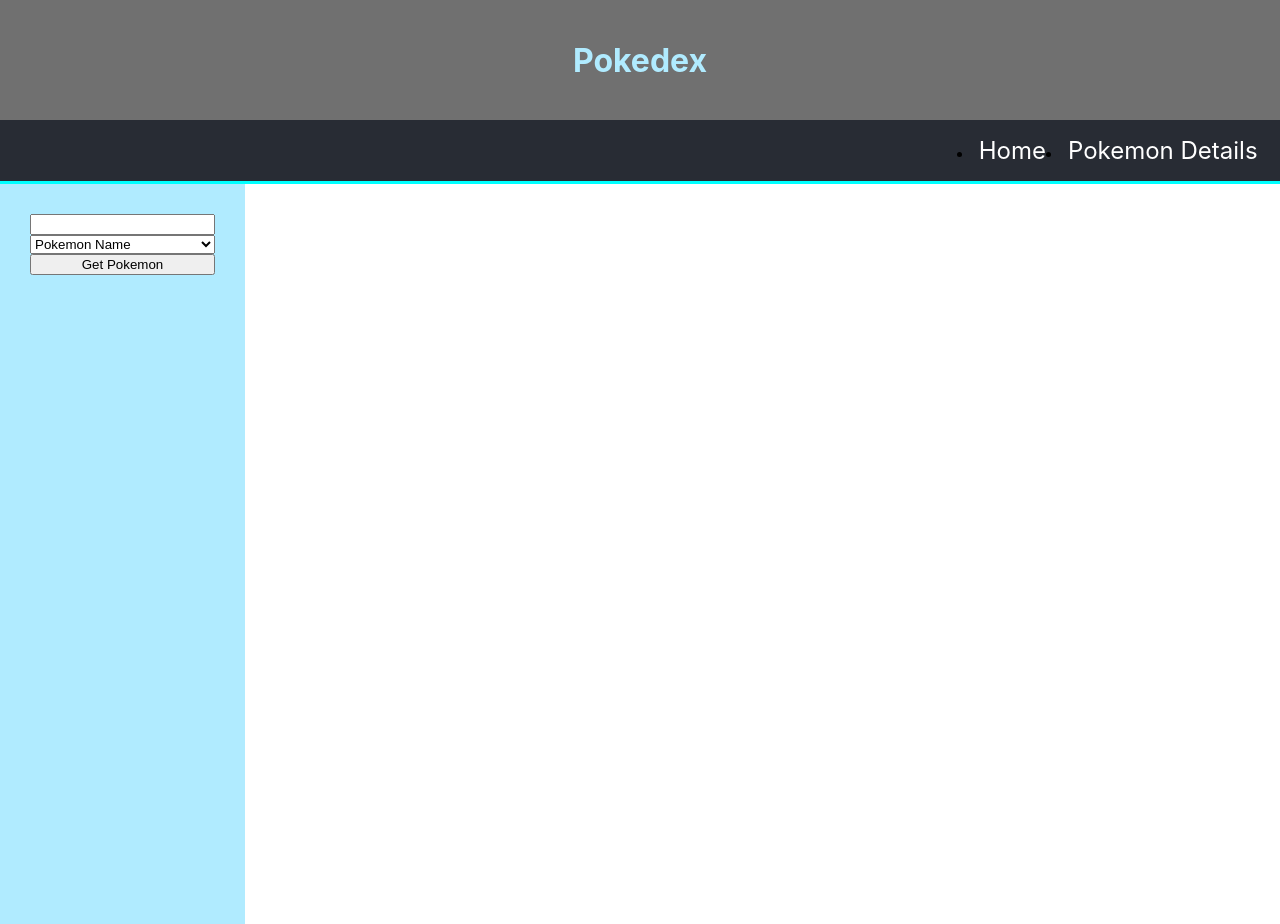
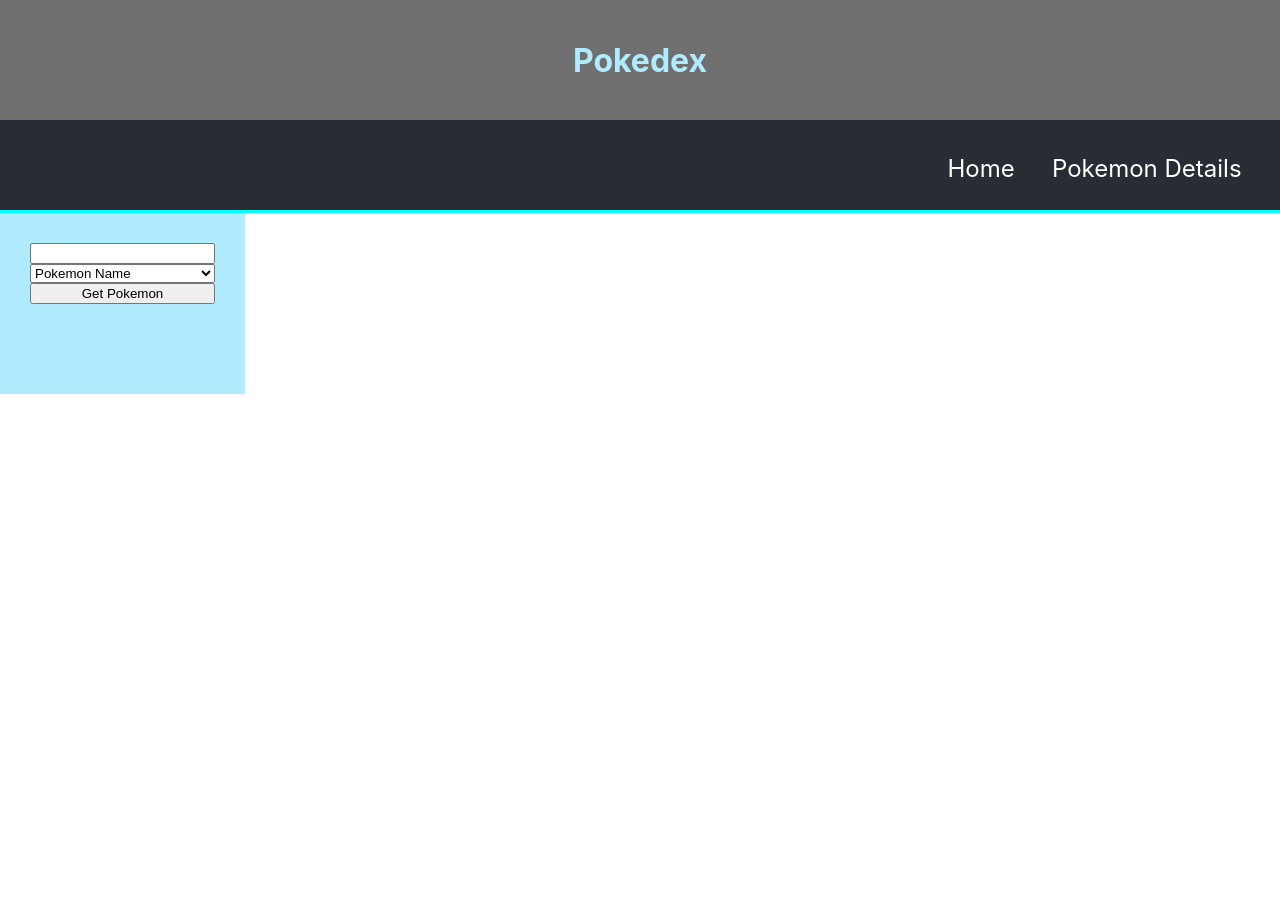
Before and after one commit to katiepdx/pokedex-lab-03, a React (Create React App) app: page / in a window 1280 px wide. After the commit the page ends 800 px from the top, so only its background shows below. Built offline with nearby package versions, Linux system fonts and the light colour scheme.

Commit message:
add styles

```diff
--- a/src/App.css
+++ b/src/App.css
@@ -11,11 +11,15 @@
 
 nav {
   display: flex;
-  padding: 1rem;
   border-bottom: cyan 3px solid;
   background-color: #282c34;
   width: 97%;
+  height: min-content;
+  font-size: 2rem;
+  padding-top: 2%;
+  padding-bottom: 2%;
   padding-right: 3%;
+  text-align: center;
   justify-content: flex-end;
 }
 
@@ -39,8 +43,9 @@
   flex-direction: column;
   width: min-content;
   padding: 30px;
-  height: 85vh;
+  height: 100%;
   background-color: rgb(176, 235, 255);
+  position: static;
 }
 
 img {
@@ -55,6 +60,11 @@
 .App-logo {
   height: 40vmin;
   pointer-events: none;
+}
+
+li {
+  list-style-type: none;
+  padding-left: 3%;
 }
 
 @media (prefers-reduced-motion: no-preference) {
--- a/src/PokemonDetails.js
+++ b/src/PokemonDetails.js
@@ -32,9 +32,8 @@
                 <div className="pokemonDetails">
                     <h1>You chose {this.state.chosenPokemon.pokemon}!</h1>
                     <img src={this.state.chosenPokemon.url_image} alt={this.state.chosenPokemon.pokemon}/>
-                    <p> Shape: {this.state.chosenPokemon.shape}</p>
-                    <p> Speed: {this.state.chosenPokemon.speed}</p>
-                    <p> Ability 1: {this.state.chosenPokemon.ability_1}</p>
+                    <p> Type: {this.state.chosenPokemon.type_1}</p>
+                    <p> Id: {this.state.chosenPokemon.species_id}</p>
                 </div>
 
                 //if it is still loading
--- a/src/SearchBar.js
+++ b/src/SearchBar.js
@@ -16,7 +16,7 @@
         //now loading, so change state to true
         this.setState({ isLoading: true })
         //get the data from the API using link - finds userSearch using the searchFilter category
-        const pokemonData = await request.get(`https://alchemy-pokedex.herokuapp.com/api/pokedex?${this.state.searchFilter}=${this.state.userSearch}`)
+        const pokemonData = await request.get(`https://alchemy-pokedex.herokuapp.com/api/pokedex?perPage=1000&${this.state.searchFilter}=${this.state.userSearch}`)
 
         //update state
         console.log(this.state.pokemonStats)
@@ -45,7 +45,7 @@
                         <select onChange={this.handleSearchFilter}>
                             <option value="pokemon">Pokemon Name</option>
                             <option value="type">Type</option>
-                            <option value="speed">Speed</option>
+                            <option value="id">Id</option>
                         </select>
 
                         {/* When button is clicked, use handleClick function to get the Pokemon */}
```
